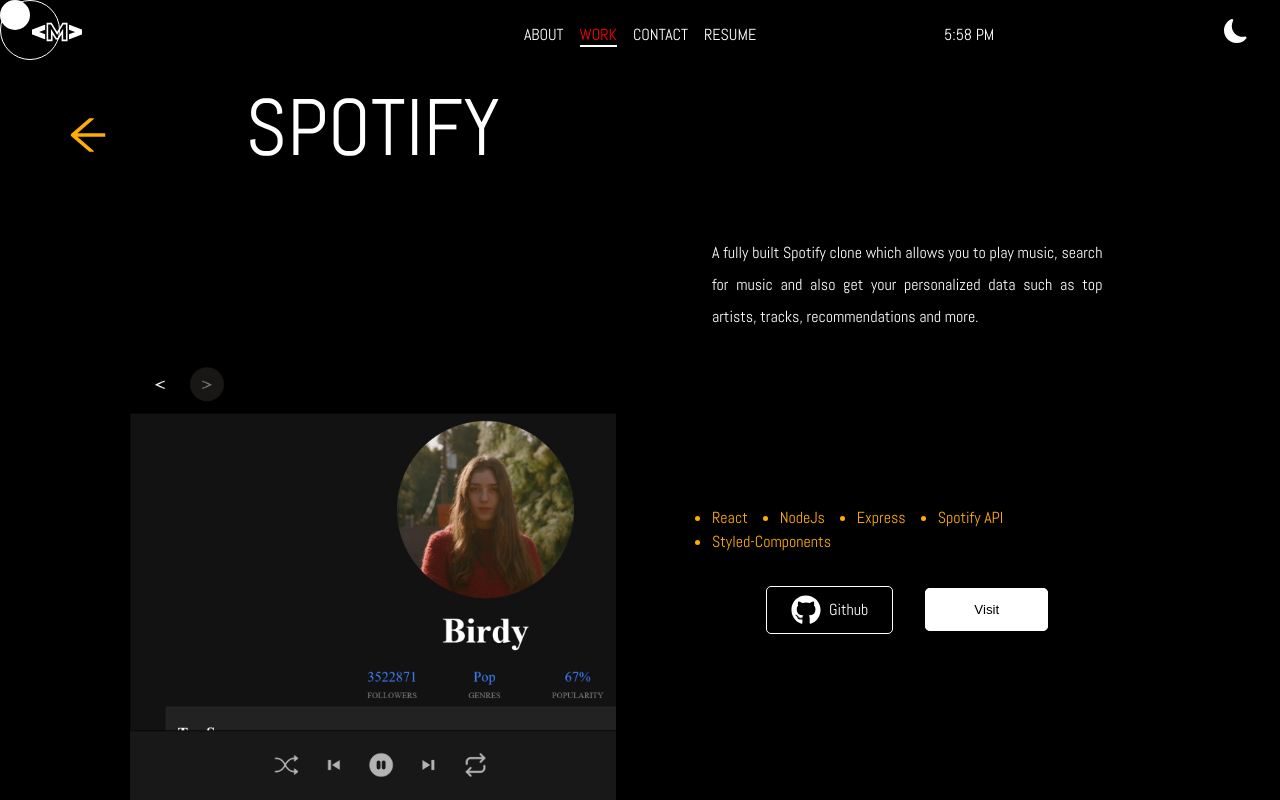
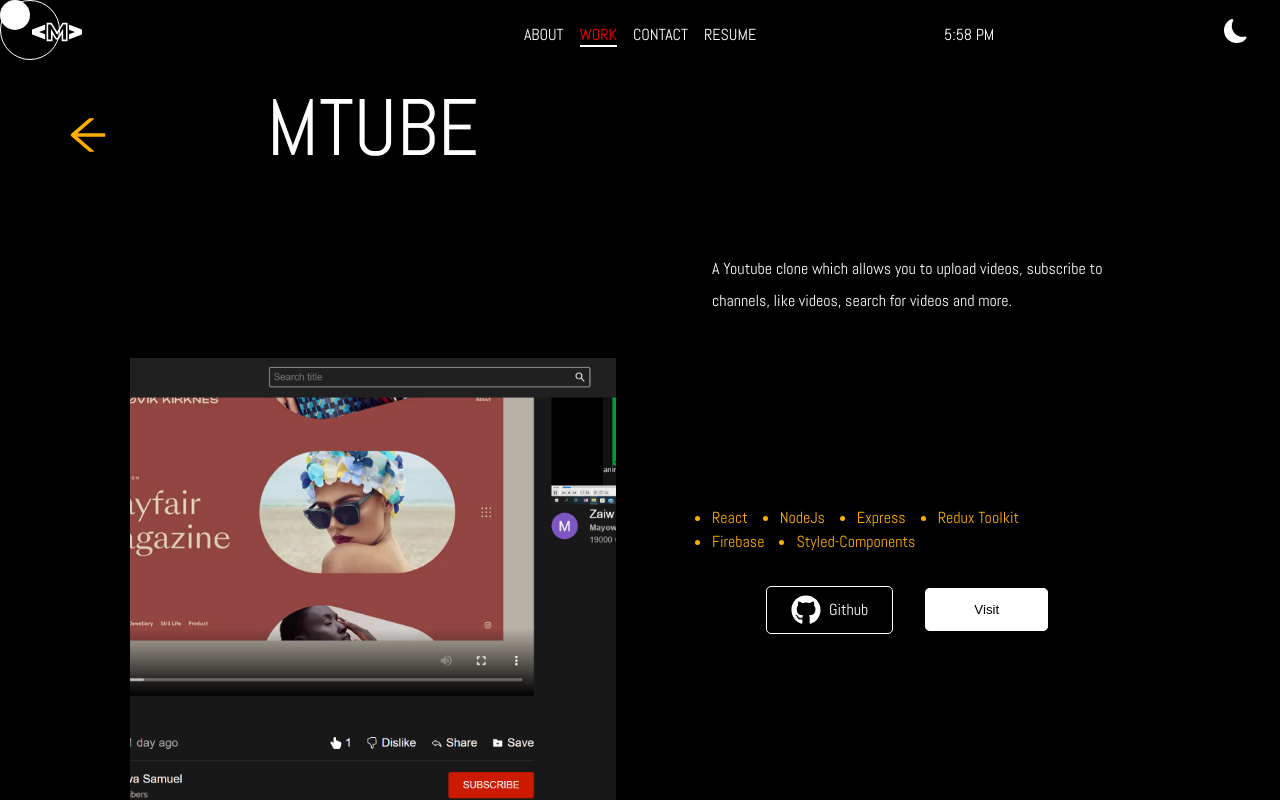
Before and after one commit to mayowasam/mayowa, a React (Create React App) app: page /work/1 in a window 1280 px wide. Built offline with nearby package versions, Linux system fonts and the light colour scheme.

Commit message:
first commit

```diff
--- a/src/components/Navbar.js
+++ b/src/components/Navbar.js
@@ -203,7 +203,7 @@
                         whileHover={{ scale: 1.1 }}
                         whileTap={{ scale: .9 }}>
                         <a
-                            href="https://drive.google.com/file/d/1K0RZ93Y8UIgduwmNm_Jm-sfC7wWiwG6_/view?usp=drivesdk" target="_blank"
+                            href="https://drive.google.com/file/d/1LngiUVars6BpM5xDtL0Pp5lKjOpwB0BR/view?usp=drivesdk" target="_blank"
                             rel="noreferrer">
                             Resume
                         </a>
--- a/src/components/workdata.js
+++ b/src/components/workdata.js
@@ -10,11 +10,24 @@
 import errand1 from '../assets/errand3.png'
 import note1 from '../assets/note3.png'
 import note2 from '../assets/note7.png'
+import youtube from '../assets/youtube1.png'
+import youtube2 from '../assets/youtube2.png'
 
 
 export const data = [
     {
         id: 1,
+        name: "Mtube",
+        bigImage: youtube,
+        smallImage: youtube2,
+        githubLink: "https://github.com/mayowasam/youtube",
+        siteLink: "https://mayowa-youtube.herokuapp.com/",
+        description: "A Youtube clone which allows you to upload videos, subscribe to channels, like videos, search for videos and more.",
+        built: ["React", "NodeJs", "Express", "Redux Toolkit", "Firebase", "Styled-Components"]
+
+    },
+    {
+        id: 2,
         name: "spotify",
         bigImage: spotify,
         smallImage: spotifysmall,
@@ -25,7 +38,7 @@
 
     },
     {
-        id: 2,
+        id: 3,
         name: "friends",
         bigImage: friendsmall,
         smallImage: friends,
@@ -36,7 +49,7 @@
 
     },
     {
-        id: 3,
+        id: 4,
         name: "Connect",
         bigImage: social,
         smallImage: social,
@@ -47,7 +60,7 @@
 
     },
     {
-        id: 4,
+        id: 5,
         name: "Notes",
         bigImage: note1,
         smallImage: note2,
@@ -58,8 +71,8 @@
 
     },
     {
-        id: 5,
-        name: "Tourist App",
+        id: 6,
+        name: "Location",
         bigImage: tourist,
         smallImage: map2,
         githubLink: "https://github.com/mayowasam/Attraction",
@@ -69,7 +82,7 @@
 
     },
     {
-        id: 6,
+        id: 7,
         name: "IbErrands",
         bigImage: errand1,
         smallImage: errand,
@@ -81,7 +94,7 @@
     },
 
     {
-        id: 7,
+        id: 8,
         name: "Mayowa's Website",
         bigImage: old,
         smallImage: old,
```
Also changed, not shown: src/assets/youtube1.png (added), src/assets/youtube2.png (added).
